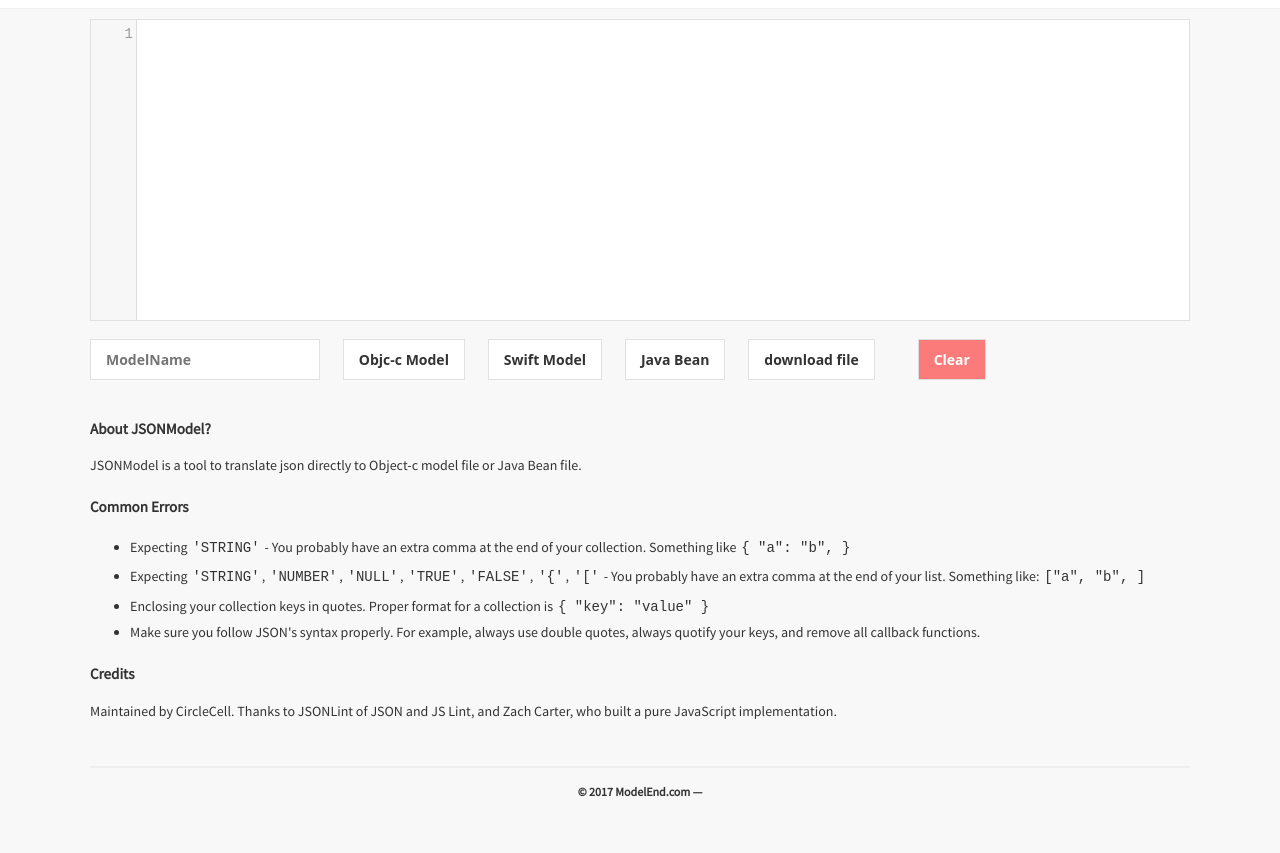
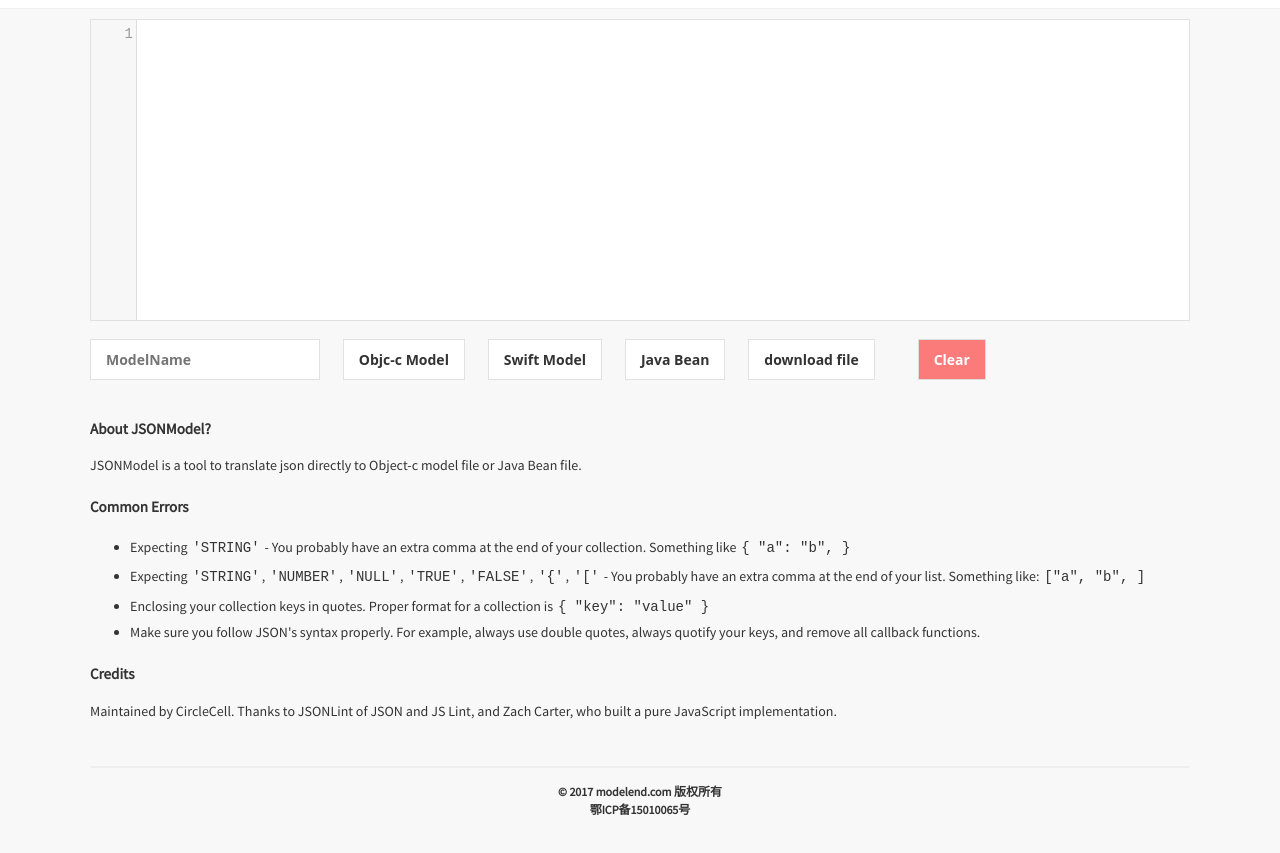
Before and after one commit to y500/json2model, a plain HTML site: page index.html in a window 1280 px wide. Shown: the part 61-914 px from the top of the page. Drawn offline with Linux system fonts and the light colour scheme.

Commit message:
添加百度、google验证，添加备案号

```diff
--- a/index.html
+++ b/index.html
@@ -8,6 +8,8 @@
     <meta name="description" content="convert json to object-c model and java bean.">
     <meta property="og:title" content="Model end">
     <meta property="og:type" content="website">
+    <meta name="baidu-site-verification" content="CwLrAML6lg" />
+    <meta name="google-site-verification" content="-ra-lsPG78cBrd8ebe-tp7w2stw7I6qx21XgB_euRDw" />
     <meta property="og:url" content="http://modelend.com">
     <meta property="og:description" content="json to model, convert json to object-c model and java bean.">
     <meta name="keywords" content="json,model,xml,json2model,xml2model,convert model,object-c model,java bean,java model">
@@ -138,7 +140,7 @@
         <p>Maintained by CircleCell. Thanks to <a href="http://www.modelend.com/" target="_blank">JSONLint</a> of JSON and JS Lint, and <a href="http://zaa.ch/" target="_blank">Zach Carter</a>, who built a <a href="https://github.com/zaach/jsonlint">pure JavaScript implementation</a>.</p>
     </div>
     <footer>
-        &copy; 2017 ModelEnd.com —
+        &copy; 2017 modelend.com     版权所有<br>鄂ICP备15010065号
         <script src="https://s13.cnzz.com/z_stat.php?id=1265361730&web_id=1265361730" language="JavaScript"></script>
     </footer>
 </div>
```
